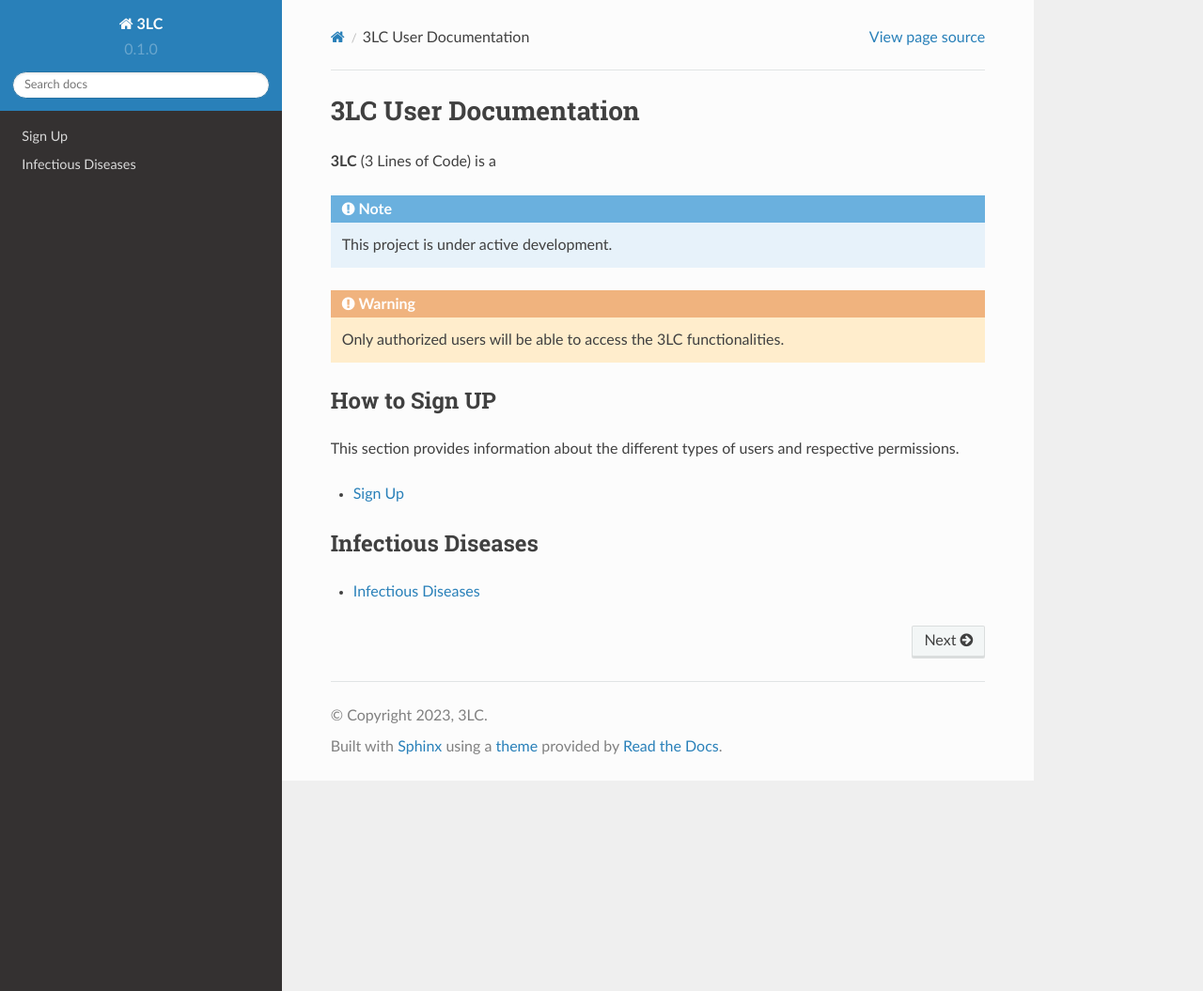
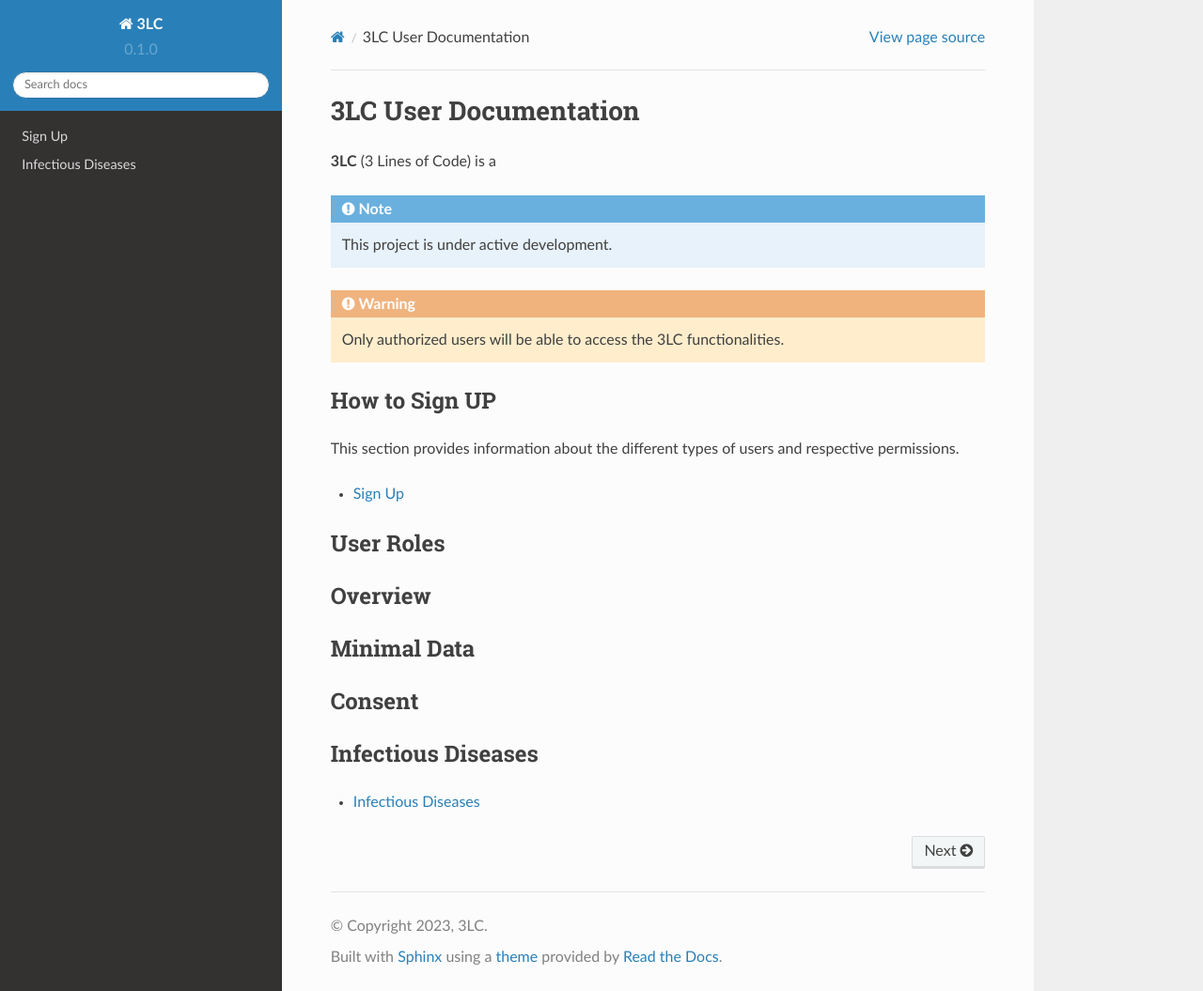
Before and after one commit to swiss-transplant-cohort-study/3LC-user-manual, a Sphinx documentation site: the page built from docs/source/index.rst, in a window 1280 px wide and 1055 px high. Shown: the whole window at 94% size. Built offline with Sphinx 7.4.7 and the Read the Docs theme 2.0.0, drawn with Linux system fonts in a browser that asks for light colours.

Commit message:
Update index.rst

```diff
--- a/docs/source/index.rst
+++ b/docs/source/index.rst
@@ -14,13 +14,24 @@
 
 How to Sign UP
 **************
-
 This section provides information about the different types of users and respective permissions.
 
 .. toctree::
    :maxdepth: 1
 
    signup
+
+User Roles
+**************
+
+Overview
+**************
+
+Minimal Data
+*****************
+
+Consent
+**************
 
 Infectious Diseases
 *******************
```
